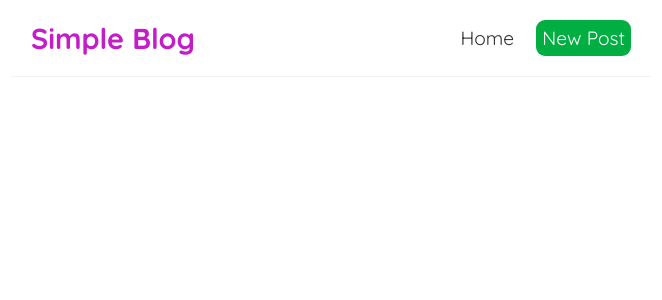
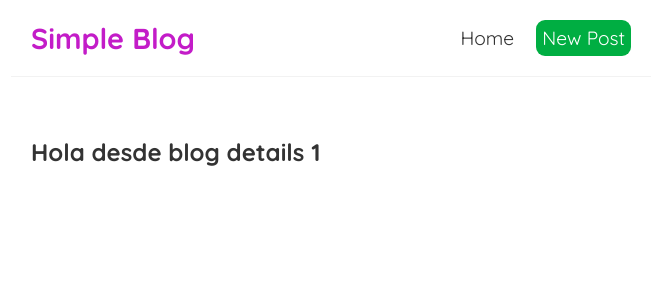
Before and after one commit to yuliannydev/Simple-Blog-With-React, a React (Create React App) app: page /blogs/1 in a window 1280 px wide. Shown: the top 300 px of the page, without its empty margins (309-971 px from the left). Built offline with nearby package versions, Linux system fonts and the light colour scheme; the HTML template or start-up script is replaced by a standard one.

Commit message:
:sparkles: Crete Route Parameters with useParams

```diff
--- a/src/App.js
+++ b/src/App.js
@@ -2,6 +2,7 @@
 import Navbar from "./components/Navbar";
 import { BrowserRouter as Router, Route, Switch } from "react-router-dom";
 import Create from "./components/Create";
+import BlogDetails from "./components/BlogDetails";
 
 const App = () => {
   return (
@@ -16,6 +17,9 @@
             <Route path="/create">
               <Create />
             </Route>
+            <Route path="/blogs/:id">
+              <BlogDetails />
+            </Route>
           </Switch>
         </div>
       </div>
--- /dev/null
+++ b/src/components/BlogDetails.js
@@ -0,0 +1,12 @@
+import { useParams } from "react-router";
+
+const BlogDetails = () => {
+  const { id } = useParams();
+  return (
+    <div className="blog-details">
+      <h2>Hola desde blog details {id} </h2>
+    </div>
+  );
+};
+
+export default BlogDetails;
--- a/src/components/BlogList.jsx
+++ b/src/components/BlogList.jsx
@@ -1,10 +1,14 @@
+import { Link } from "react-router-dom";
+
 const BlogList = ({ blogs, title }) => {
   return (
     <div className="blog-list">
       <h1>{title}</h1>
       {blogs.map((blog) => (
         <div className="blog-preview" key={blog.id}>
-          <h2>{blog.title}</h2>
+          <Link to={`blogs/${blog.id}`}>
+            <h2>{blog.title}</h2>
+          </Link>
           <p>Escrito por {blog.author}</p>
         </div>
       ))}
--- a/src/index.css
+++ b/src/index.css
@@ -1,4 +1,4 @@
-@import url('https://fonts.googleapis.com/css2?family=Quicksand:wght@300;400;500;600;700&display=swap');
+@import url("https://fonts.googleapis.com/css2?family=Quicksand:wght@300;400;500;600;700&display=swap");
 
 /* base styles */
 * {
@@ -50,3 +50,6 @@
   color: #c31cc8;
   margin-bottom: 8px;
 }
+.blog-preview a {
+  text-decoration: none;
+}
```
